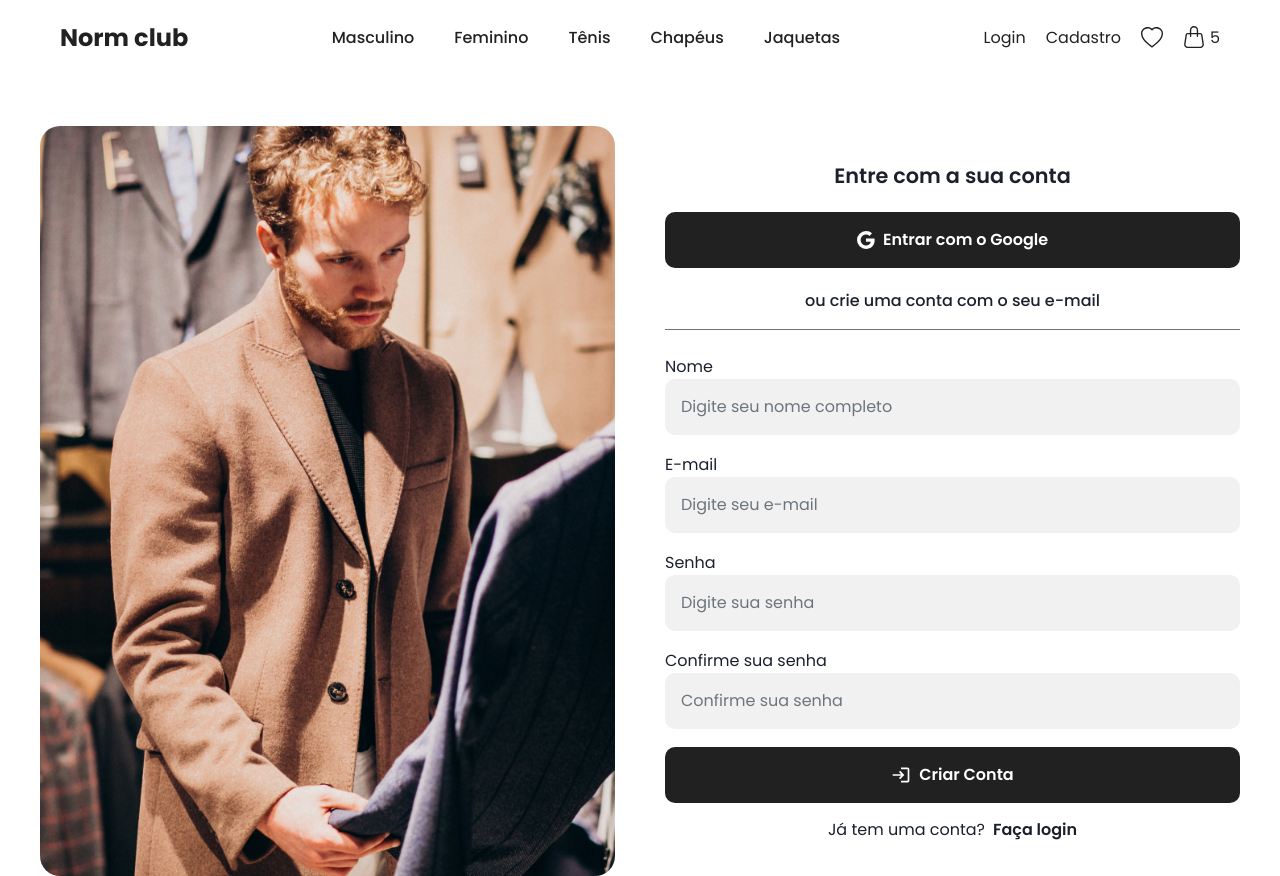
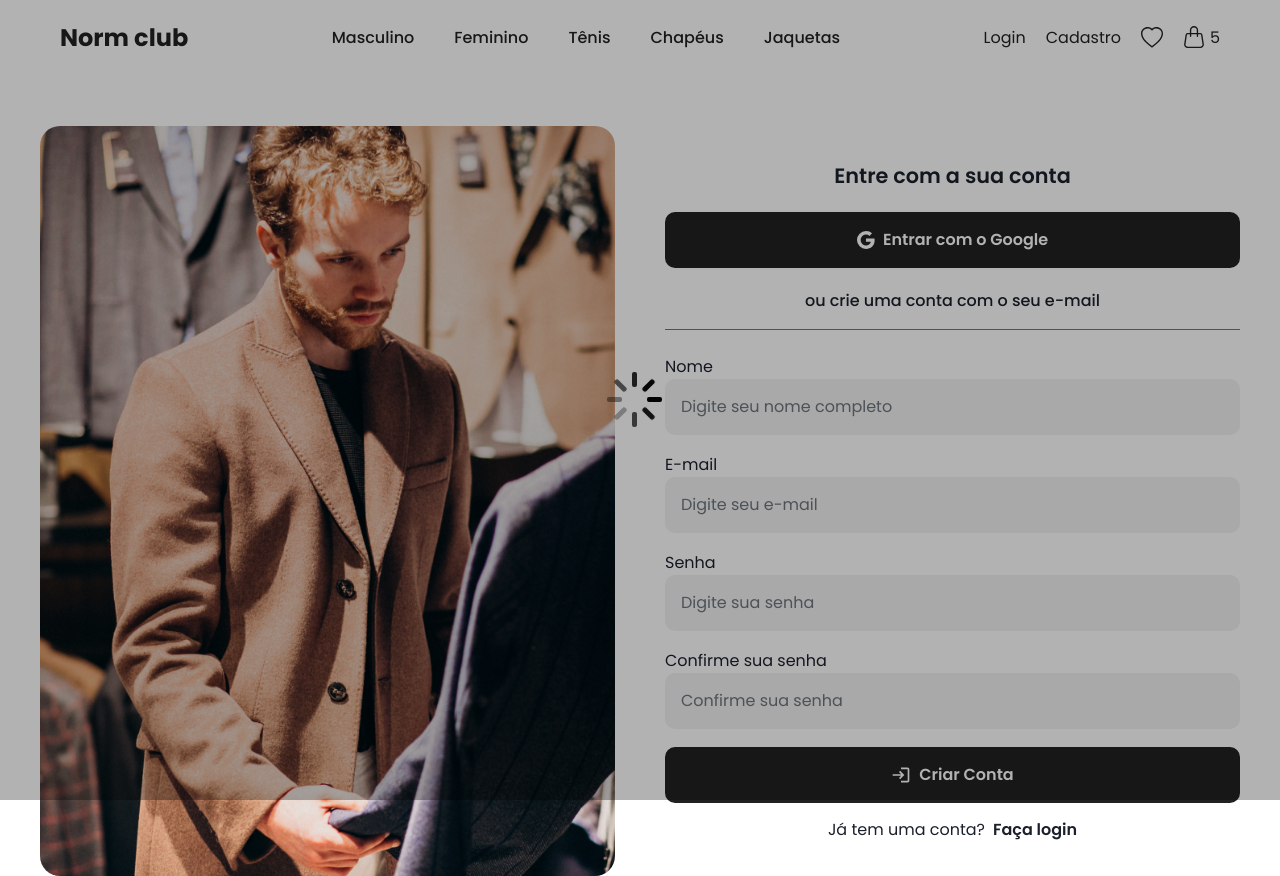
Before and after one commit to kasilianaoliveira/ecommerce, a React (Create React App) app: page /cadastro in a window 1280 px wide. Both pictures are taken after a click on the button "Entrar com o Google". Built offline with nearby package versions, Linux system fonts and the light colour scheme; no server answers; the database is empty.

Commit message:
Feat: add Loading page

```diff
--- a/package.json
+++ b/package.json
@@ -23,6 +23,7 @@
     "react-icons": "^4.7.1",
     "react-router-dom": "^6.8.1",
     "react-scripts": "5.0.1",
+    "react-spinners": "^0.13.8",
     "react-toastify": "^9.1.1",
     "styled-components": "^5.3.6",
     "typescript": "*",
--- a/src/App.tsx
+++ b/src/App.tsx
@@ -11,6 +11,7 @@ import { UserContext } from './context/userContext';
 import { collection, getDocs, query, where } from "firebase/firestore";
 import { ChakraProvider } from "@chakra-ui/react";
 import { userConverter } from "./converters/firestore.converters";
+import { Loading } from "./components/Loading";
 
 function App() {
 
@@ -41,6 +42,7 @@ function App() {
           <Route path="/login" element={<Login />} />
           <Route path="/cadastro" element={<Register />} />
           <Route path="/favoritos" element={<Favorites />} />
+          <Route path="/loading" element={<Loading />} />
         </Routes>
       </BrowserRouter>
     </ChakraProvider>
--- a/src/components/Categories/index.tsx
+++ b/src/components/Categories/index.tsx
@@ -4,15 +4,18 @@ import { useContext } from 'react';
 import { CategoryItem } from '../CategoryItem/index';
 import { CategoriesContainer, CategoriesContent } from './categories';
 import { CategoriesContext } from '../../context/categoriesContext';
+import { Loading } from '../Loading';
 
 export const Categories = () => {
-  const { categories } = useContext(CategoriesContext);
 
-
+  const { categories, isLoadingCategories } = useContext(CategoriesContext);
 
   return (
     <CategoriesContainer>
       <CategoriesContent>
+
+        {isLoadingCategories && <Loading />}
+
         {categories.map((category) => (
           <CategoryItem category={category} key={category.id} />
         ))}
--- /dev/null
+++ b/src/components/Loading/index.tsx
@@ -0,0 +1,12 @@
+import { FC } from "react"
+// import FadeLoader from "react-spinners/FadeLoader"
+import FadeLoader from "react-spinners/FadeLoader";
+import { LoadingContainer } from "./loading"
+export const Loading: FC = () => {
+  return (
+    <LoadingContainer>
+      <FadeLoader color="#000000" />
+      {/* <ClipLoader size={ } /> */}
+    </LoadingContainer>
+  )
+}
--- /dev/null
+++ b/src/components/Loading/loading.ts
@@ -0,0 +1,13 @@
+import styled from 'styled-components';
+
+export const LoadingContainer = styled.div`
+  position: fixed;
+  top: 0;
+  left: 0;
+  height: 100vh;
+  width: 100vw;
+  background-color: rgba(0, 0, 0, 0.3);
+  display: flex;
+  align-items: center;
+  justify-content: center;
+`;
--- a/src/context/ContextTypes.ts
+++ b/src/context/ContextTypes.ts
@@ -14,12 +14,14 @@ export interface ProductContextData {
 
   addProductFavorite: (product: Product) => void;
   removeProductFavorite: (id: string) => void;
+  // setIsLoadingCategories: (value: React.SetStateAction<boolean>) => void
+  isLoadingCategories: boolean;
 }
 
 export interface UserContextData {
-  currentUser:  User | null;
+  currentUser: User | null;
   setCurrentUser: React.Dispatch<React.SetStateAction<User | null>>;
-  isAuthenticated : boolean;
+  isAuthenticated: boolean;
   loginUser: (user: User) => void;
   logoutUser: () => void;
 }
--- a/src/context/categoriesContext.tsx
+++ b/src/context/categoriesContext.tsx
@@ -7,6 +7,7 @@ import { Category } from '../types/category';
 import { Product } from '../types/Product';
 import { ProductContextData } from './ContextTypes';
 import { categoryConverter } from '../converters/firestore.converters';
+import { Loading } from '../components/Loading';
 
 interface ProductProviderProps {
   children: ReactNode;
@@ -21,19 +22,27 @@ export const CategoriesContextProvider: FC<ProductProviderProps> = ({
   //logica do produtos
   const [categories, setCategories] = useState<Category[]>([])
   const [profile, setProfile] = useState<string>('')
+  const [isLoadingCategories, setIsLoadingCategories] = useState(false);
+
+
 
   const fetchCategories = async () => {
     try {
+      setIsLoadingCategories(true)
       const categoriesFromFirestore: Category[] = []
       const querySnapshot = await getDocs(collection(db, 'categories').withConverter(categoryConverter))
       querySnapshot.forEach((doc) => {
         categoriesFromFirestore.push(doc.data())
       })
       setCategories(categoriesFromFirestore)
+
     } catch (error) {
       console.log({ error })
+    } finally {
+      setIsLoadingCategories(false);
     }
   }
+
 
   useEffect(() => {
     fetchCategories()
@@ -62,7 +71,8 @@ export const CategoriesContextProvider: FC<ProductProviderProps> = ({
         addProductFavorite,
         removeProductFavorite,
         profile,
-        setProfile
+        setProfile,
+        isLoadingCategories
       }}
     >
       {children}
--- a/src/pages/Login/index.tsx
+++ b/src/pages/Login/index.tsx
@@ -16,10 +16,11 @@ import { Link, useNavigate } from 'react-router-dom';
 import { ErrorMessage } from "../../components/ErrorMessage";
 import { ImageContainer } from "../../components/ImgeContainer";
 import { AuthError, AuthErrorCodes, signInWithEmailAndPassword, signInWithPopup } from 'firebase/auth';
-import {  collection, getDocs, query, where } from 'firebase/firestore';
+import { collection, getDocs, query, where } from 'firebase/firestore';
 import { auth, db, provider } from '../../components/config/firestore.config';
 import { UserContext } from '../../context/userContext';
-import { useContext } from 'react';
+import { useContext, useState } from 'react';
+import { Loading } from '../../components/Loading';
 
 interface ISignIn {
   email: string;
@@ -29,6 +30,7 @@ interface ISignIn {
 export const Login = () => {
 
   const navigate = useNavigate();
+  const [isLoading, setIsLoading] = useState(false);
 
   const schema = yup.object({
     email: yup.string()
@@ -38,10 +40,12 @@ export const Login = () => {
       .required('Senha é um campo obrigatório'),
   })
 
-  const { register, handleSubmit,resetField, formState: { errors } } = useForm<ISignIn>({ resolver: yupResolver(schema) });
+  const { register, handleSubmit, resetField, formState: { errors } } = useForm<ISignIn>({ resolver: yupResolver(schema) });
 
   const handleSubmitClick = async (data: ISignIn) => {
     try {
+      setIsLoading(true);
+
       await signInWithEmailAndPassword(auth, data.email, data.password);
 
       const resetFields = [
@@ -67,11 +71,15 @@ export const Login = () => {
           theme: "light",
         });
       }
+    } finally {
+      setIsLoading(false);
     }
   }
 
   const handleSignInWithGoogle = async () => {
     try {
+      setIsLoading(true);
+
       const userCredentials = await signInWithPopup(auth, provider);
 
       const user = userCredentials.user;
@@ -91,7 +99,7 @@ export const Login = () => {
           autoClose: 3000,
           theme: "light",
         });
-      }else {
+      } else {
         navigate('/')
       }
 
@@ -102,6 +110,8 @@ export const Login = () => {
         theme: "light",
       });
 
+    } finally {
+      setIsLoading(false);
     }
   }
 
@@ -109,6 +119,8 @@ export const Login = () => {
     <>
       <LoginContainer>
         <Header />
+
+        {isLoading && <Loading />}
         <LoginContent>
 
           <ImageContainer src={LoginImg} alt="Homem olhando roupas" />
--- a/src/pages/Register/index.tsx
+++ b/src/pages/Register/index.tsx
@@ -20,9 +20,10 @@ import { InputContainer, RegisterContainer, RegisterContent, RegisterContentForm
 
 import { ErrorMessage } from "../../components/ErrorMessage";
 import { ImageContainer } from "../../components/ImgeContainer";
-import { useContext } from "react";
+import { useContext, useState } from "react";
 import { CategoriesContext } from "../../context/categoriesContext";
 import { BsGoogle } from "react-icons/bs";
+import { Loading } from "../../components/Loading";
 
 
 interface ISignIn {
@@ -34,11 +35,12 @@ interface ISignIn {
 
 export const Register = () => {
   const navigate = useNavigate();
+  const [isLoading, setIsLoading] = useState(false);
 
   const schema = yup.object({
     name: yup
-    .string()
-    .required("Nome é um campo obrigatório"),
+      .string()
+      .required("Nome é um campo obrigatório"),
     email: yup
       .string()
       .email("Digite um email com formato válido")
@@ -58,6 +60,7 @@ export const Register = () => {
 
   const handleSubmitClick = async (data: ISignIn) => {
     try {
+      setIsLoading(true)
       const userCredentials = await createUserWithEmailAndPassword(auth, data.email, data.password);
       const user = userCredentials.user;
 
@@ -99,6 +102,8 @@ export const Register = () => {
         });
       }
 
+    } finally {
+      setIsLoading(false)
     }
 
   }
@@ -106,6 +111,8 @@ export const Register = () => {
   //add cadastro com o google
   const handleSignInWithGoogle = async () => {
     try {
+      setIsLoading(true)
+
       const userCredentials = await signInWithPopup(auth, provider);
 
       const user = userCredentials.user;
@@ -151,6 +158,9 @@ export const Register = () => {
         theme: "light",
       });
 
+    } finally {
+      setIsLoading(false)
+
     }
   }
 
@@ -163,12 +173,13 @@ export const Register = () => {
     <>
       <RegisterContainer>
         <Header />
+        {isLoading && <Loading />}
         <RegisterContent>
 
           <ImageContainer src={LoginImg} alt="Homem olhando roupas" />
 
           <RegisterContentForm>
-          <RegisterHeadline>Entre com a sua conta</RegisterHeadline>
+            <RegisterHeadline>Entre com a sua conta</RegisterHeadline>
             <CustomButton startIcon={<BsGoogle size={18} />} onClick={handleSignInWithGoogle} >
               Entrar com o Google
             </CustomButton>
```
Also changed, not shown: 1 other file (tests, documents, lock files or other folders).
